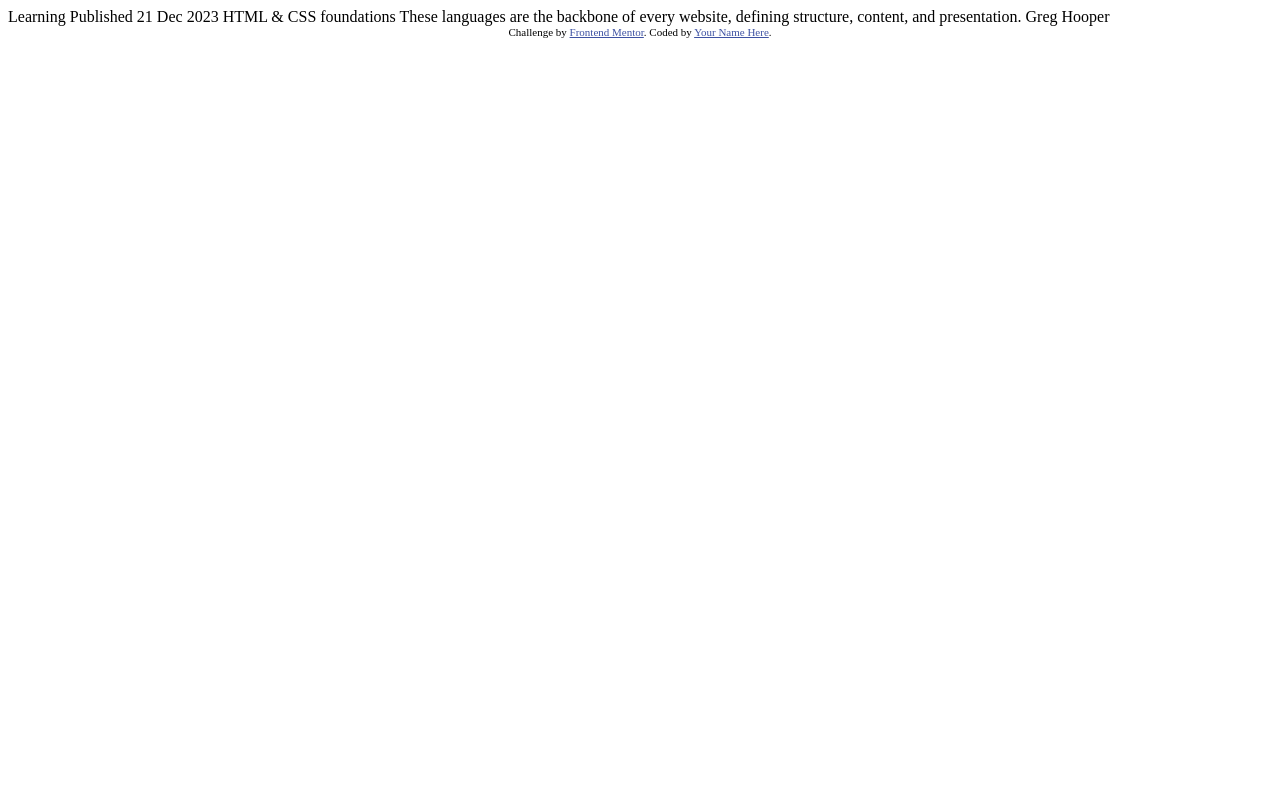
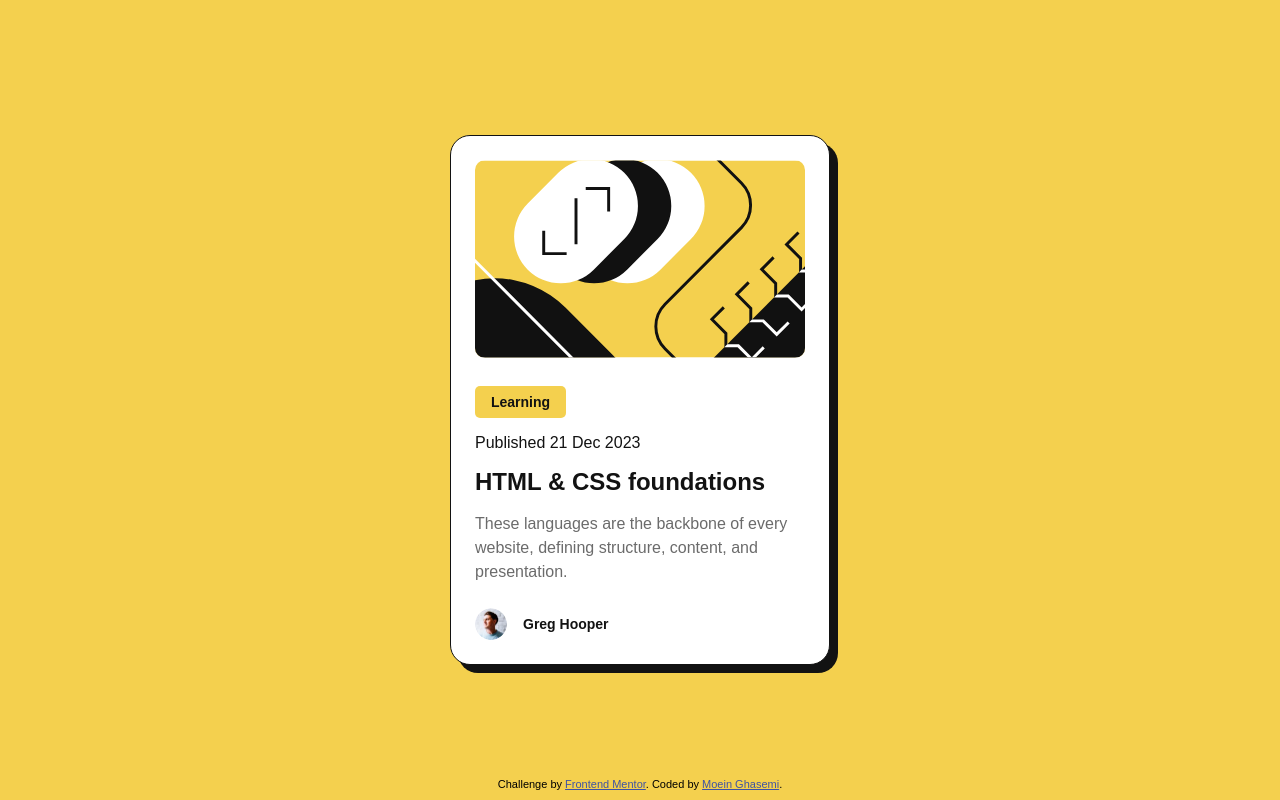
Before and after one commit to moein-creator-ops/Blog-Preview-Card, a plain HTML site: page index.html in a window 1280 px wide. Drawn offline with Linux system fonts and the light colour scheme.

Commit message:
the project is done!

```diff
--- /dev/null
+++ b/css/styles.css
@@ -0,0 +1,129 @@
+.attribution {
+  margin-top: 2rem;
+  font-size: 11px;
+  text-align: center;
+  position: absolute;
+  bottom: 10px;
+}
+.attribution a {
+  color: hsl(228, 45%, 44%);
+}
+
+* {
+  margin: 0;
+  padding: 0;
+  box-sizing: border-box;
+}
+
+@font-face {
+  font-family: "Figtree ";
+  src: url("../fonts/Figtree-VariableFont_wght.ttf");
+}
+
+body {
+  background-color: hsl(47, 88%, 63%);
+  font-family: "Figtree", sans-serif;
+  display: flex;
+  flex-direction: column;
+  justify-content: center;
+  align-items: center;
+  min-height: 100vh;
+  padding: 1rem;
+}
+
+.container {
+  display: flex;
+  justify-content: center;
+  align-items: center;
+  width: 100%;
+}
+
+.card {
+  padding: 1.5rem;
+  background-color: hsl(0, 0%, 100%);
+  border-radius: 20px;
+  display: flex;
+  flex-direction: column;
+  max-width: 380px;
+  border: 1px solid hsl(0, 0%, 7%);
+  box-shadow: 8px 8px 0 hsl(0, 0%, 7%);
+}
+
+p {
+  font-size: 16px;
+  color: hsl(0, 0%, 42%);
+}
+
+.card-image {
+  margin-bottom: 1.5rem;
+  height: auto;
+}
+
+.card-content {
+  display: flex;
+  flex-direction: column;
+  flex: 1;
+  gap: 0.5rem;
+}
+
+.card-image img {
+  border-radius: 10px;
+  width: 100%;
+  height: 100%;
+}
+
+.card-tag {
+  background-color: hsl(47, 88%, 63%);
+  color: hsl(0, 0%, 7%);
+  padding: 0.5rem 1rem;
+  border-radius: 5px;
+  display: inline-block;
+  font-weight: 800;
+  font-size: 14px;
+  width: fit-content;
+  align-self: flex-start;
+}
+
+.card-date {
+  color: hsl(0, 0%, 7%);
+  font-weight: 500;
+  margin-top: 0.5rem;
+}
+
+.card-title {
+  font-weight: 800;
+  color: hsl(0, 0%, 7%);
+  margin: 0.5rem 0;
+  font-size: 1.5rem;
+  cursor: pointer;
+  transition: color 0.3s ease;
+}
+
+.card-title:hover {
+  color: hsl(47, 88%, 63%);
+}
+
+.card-description {
+  margin-bottom: 1rem;
+  line-height: 1.5;
+  width: auto;
+}
+
+.card-author {
+  display: flex;
+  align-items: center;
+  gap: 1rem;
+  margin-top: auto;
+}
+
+.card-author img {
+  width: 32px;
+  height: 32px;
+  border-radius: 50%;
+}
+
+.card-author span {
+  font-weight: 800;
+  color: hsl(0, 0%, 7%);
+  font-size: 14px;
+}
--- a/index.html
+++ b/index.html
@@ -1,34 +1,66 @@
 <!DOCTYPE html>
 <html lang="en">
   <head>
-  <meta charset="UTF-8">
-  <meta name="viewport" content="width=device-width, initial-scale=1.0"> <!-- displays site properly based on user's device -->
+    <meta charset="UTF-8" />
+    <meta
+      name="viewport"
+      content="width=device-width, initial-scale=1.0"
+    />
+    <!-- displays site properly based on user's device -->
 
-  <link rel="icon" type="image/png" sizes="32x32" href="./assets/images/favicon-32x32.png">
+    <link
+      rel="icon"
+      type="image/png"
+      sizes="32x32"
+      href="./assets/images/favicon-32x32.png"
+    />
 
-  <title>Frontend Mentor | Blog preview card</title>
-
-  <!-- Feel free to remove these styles or customise in your own stylesheet 👍 -->
-  <style>
-    .attribution { font-size: 11px; text-align: center; }
-    .attribution a { color: hsl(228, 45%, 44%); }
-  </style>
+    <title>Blog preview card</title>
+    <link
+      rel="stylesheet"
+      href="./css/styles.css"
+    />
   </head>
   <body>
+    <div class="attribution">
+      Challenge by
+      <a
+        href="https://www.frontendmentor.io?ref=challenge"
+        target="_blank"
+        >Frontend Mentor</a
+      >. Coded by <a href="#">Moein Ghasemi</a>.
+    </div>
+    <div class="container">
+      <div class="card">
+        <div class="card-image">
+          <img
+            src="./assets/images/illustration-article.svg"
+            alt="illustration article"
+          />
+        </div>
 
-  Learning
-
+        <div class="card-content">
+          <span class="card-tag">Learning</span>
+          <p class="card-date">
             Published 21 Dec 2023
-
+          </p>
+          <h2 class="card-title">
             HTML & CSS foundations
-
-  These languages are the backbone of every website, defining structure, content, and presentation.
-
-  Greg Hooper
-
-  <div class="attribution">
-    Challenge by <a href="https://www.frontendmentor.io?ref=challenge" target="_blank">Frontend Mentor</a>.
-    Coded by <a href="#">Your Name Here</a>.
+          </h2>
+          <p class="card-description">
+            These languages are the backbone of
+            every website, defining structure,
+            content, and presentation.
+          </p>
+          <div class="card-author">
+            <img
+              src="./assets/images/image-avatar.webp"
+              alt="Greg Hooper avatar"
+            />
+            <span>Greg Hooper</span>
+          </div>
+        </div>
+      </div>
     </div>
   </body>
 </html>
```
Lines whose indentation alone changed are shown as unchanged.
